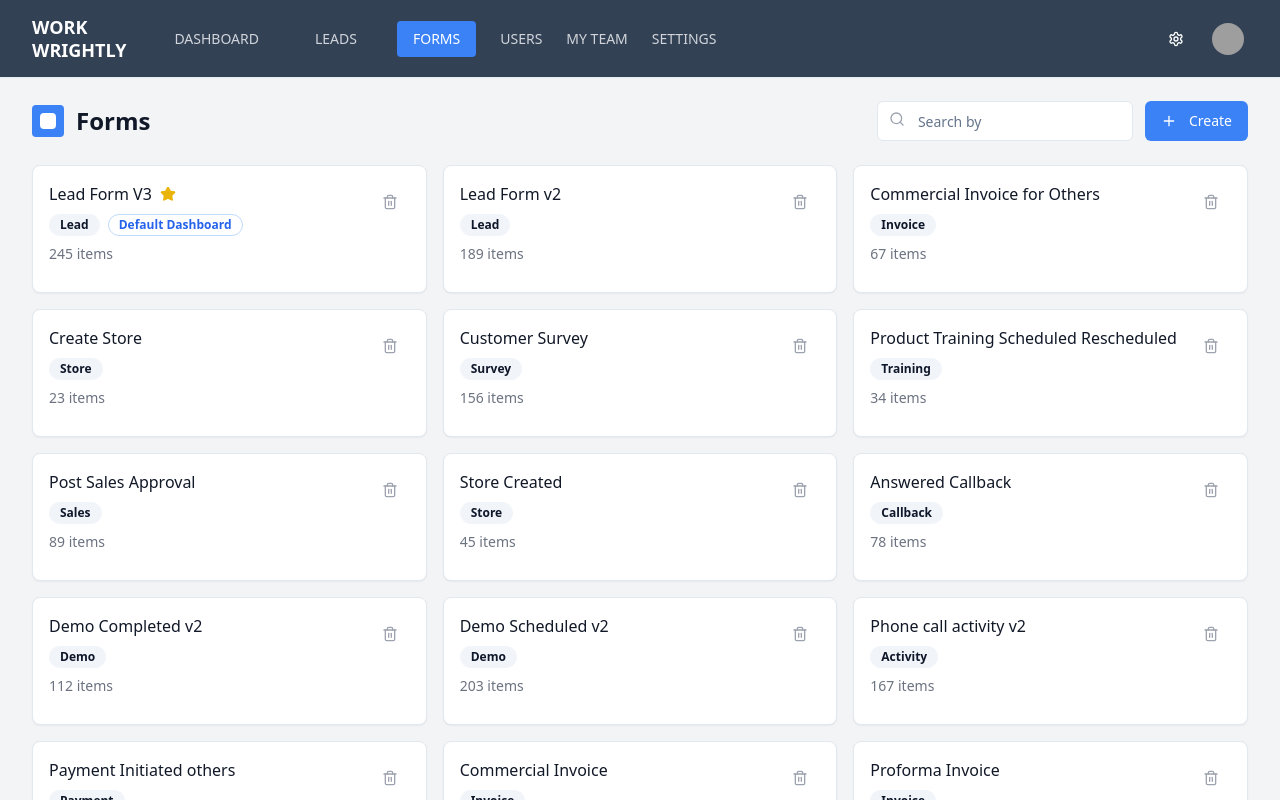
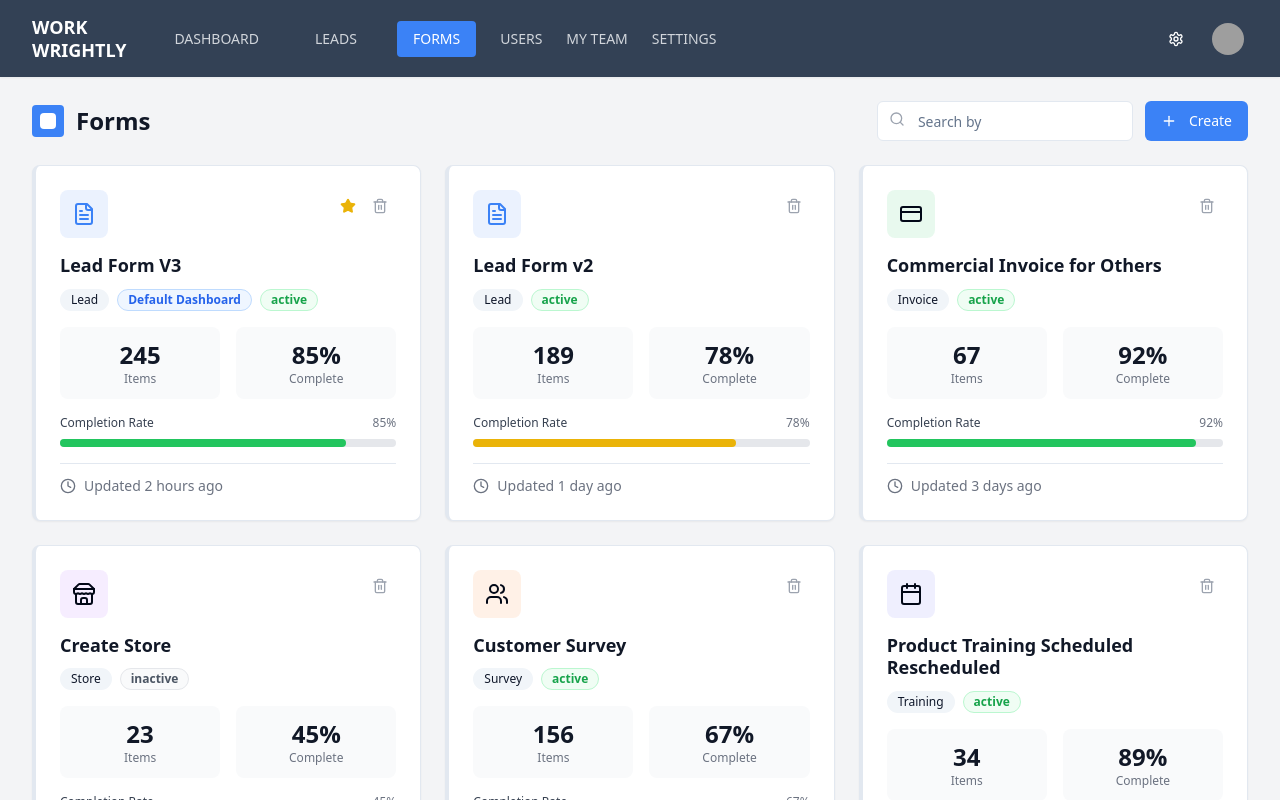
Before and after one commit to krishnan-naranapatty/Work-Wrightly-New-UX, a React (Vite) app: page /forms in a window 1280 px wide. Shown: the top 800 px of the page. Built offline with nearby package versions, Linux system fonts and the light colour scheme; grey boxes are pictures that could not be loaded.

Commit message:
Enhance form card details
Added more descriptive details to the form cards on the Forms page, including the form type, a visual indicator for the default form, and a count of items within each form.

```diff
--- a/src/pages/Forms.tsx
+++ b/src/pages/Forms.tsx
@@ -1,6 +1,6 @@
 
 import { useState } from "react";
-import { Search, Plus, Trash2, Star } from "lucide-react";
+import { Search, Plus, Trash2, Star, Clock, Users, TrendingUp, FileText, Phone, Store, CreditCard, Mail, Calendar, Activity, User, AlertCircle } from "lucide-react";
 import Header from "@/components/Header";
 import { Button } from "@/components/ui/button";
 import { Input } from "@/components/ui/input";
@@ -12,37 +12,79 @@ const Forms = () => {
   const [searchTerm, setSearchTerm] = useState("");
   const navigate = useNavigate();
 
+  const getTypeIcon = (type: string) => {
+    const iconMap: { [key: string]: any } = {
+      lead: FileText,
+      invoice: CreditCard,
+      store: Store,
+      survey: Users,
+      training: Calendar,
+      sales: TrendingUp,
+      callback: Phone,
+      demo: Users,
+      activity: Activity,
+      payment: CreditCard,
+      status: AlertCircle,
+      campaign: Mail,
+      purchase: Store,
+      website: Activity,
+      catalogue: FileText
+    };
+    return iconMap[type] || FileText;
+  };
+
+  const getTypeColor = (type: string) => {
+    const colorMap: { [key: string]: string } = {
+      lead: "bg-blue-500",
+      invoice: "bg-green-500",
+      store: "bg-purple-500",
+      survey: "bg-orange-500",
+      training: "bg-indigo-500",
+      sales: "bg-emerald-500",
+      callback: "bg-cyan-500",
+      demo: "bg-pink-500",
+      activity: "bg-amber-500",
+      payment: "bg-teal-500",
+      status: "bg-red-500",
+      campaign: "bg-violet-500",
+      purchase: "bg-lime-500",
+      website: "bg-sky-500",
+      catalogue: "bg-rose-500"
+    };
+    return colorMap[type] || "bg-gray-500";
+  };
+
   const forms = [
-    { id: 1, name: "Lead Form V3", type: "lead", itemCount: 245, isDefault: true },
-    { id: 2, name: "Lead Form v2", type: "lead", itemCount: 189, isDefault: false },
-    { id: 3, name: "Commercial Invoice for Others", type: "invoice", itemCount: 67, isDefault: false },
-    { id: 4, name: "Create Store", type: "store", itemCount: 23, isDefault: false },
-    { id: 5, name: "Customer Survey", type: "survey", itemCount: 156, isDefault: false },
-    { id: 6, name: "Product Training Scheduled Rescheduled", type: "training", itemCount: 34, isDefault: false },
-    { id: 7, name: "Post Sales Approval", type: "sales", itemCount: 89, isDefault: false },
-    { id: 8, name: "Store Created", type: "store", itemCount: 45, isDefault: false },
-    { id: 9, name: "Answered Callback", type: "callback", itemCount: 78, isDefault: false },
-    { id: 10, name: "Demo Completed v2", type: "demo", itemCount: 112, isDefault: false },
-    { id: 11, name: "Demo Scheduled v2", type: "demo", itemCount: 203, isDefault: false },
-    { id: 12, name: "Phone call activity v2", type: "activity", itemCount: 167, isDefault: false },
-    { id: 13, name: "Payment Initiated others", type: "payment", itemCount: 56, isDefault: false },
-    { id: 14, name: "Commercial Invoice", type: "invoice", itemCount: 134, isDefault: false },
-    { id: 15, name: "Proforma Invoice", type: "invoice", itemCount: 89, isDefault: false },
-    { id: 16, name: "Not Interested", type: "status", itemCount: 298, isDefault: false },
-    { id: 17, name: "Callback Requested", type: "callback", itemCount: 145, isDefault: false },
-    { id: 18, name: "Lead Form", type: "lead", itemCount: 423, isDefault: false },
-    { id: 19, name: "Junk", type: "status", itemCount: 67, isDefault: false },
-    { id: 20, name: "Whatsapp Campaign", type: "campaign", itemCount: 234, isDefault: false },
-    { id: 21, name: "Junk or Invalid lead", type: "status", itemCount: 89, isDefault: false },
-    { id: 22, name: "Sales activity form", type: "sales", itemCount: 178, isDefault: false },
-    { id: 23, name: "Purchase follow up", type: "purchase", itemCount: 123, isDefault: false },
-    { id: 24, name: "Payment awaited", type: "payment", itemCount: 234, isDefault: false },
-    { id: 25, name: "Demo completed", type: "demo", itemCount: 156, isDefault: false },
-    { id: 26, name: "Demo scheduled", type: "demo", itemCount: 267, isDefault: false },
-    { id: 27, name: "Website completed", type: "website", itemCount: 45, isDefault: false },
-    { id: 28, name: "Free trial website designing", type: "website", itemCount: 78, isDefault: false },
-    { id: 29, name: "Catalogue received", type: "catalogue", itemCount: 123, isDefault: false },
-    { id: 30, name: "Phone call activity", type: "activity", itemCount: 189, isDefault: false }
+    { id: 1, name: "Lead Form V3", type: "lead", itemCount: 245, isDefault: true, lastUpdated: "2 hours ago", status: "active", completionRate: 85 },
+    { id: 2, name: "Lead Form v2", type: "lead", itemCount: 189, isDefault: false, lastUpdated: "1 day ago", status: "active", completionRate: 78 },
+    { id: 3, name: "Commercial Invoice for Others", type: "invoice", itemCount: 67, isDefault: false, lastUpdated: "3 days ago", status: "active", completionRate: 92 },
+    { id: 4, name: "Create Store", type: "store", itemCount: 23, isDefault: false, lastUpdated: "5 days ago", status: "inactive", completionRate: 45 },
+    { id: 5, name: "Customer Survey", type: "survey", itemCount: 156, isDefault: false, lastUpdated: "1 hour ago", status: "active", completionRate: 67 },
+    { id: 6, name: "Product Training Scheduled Rescheduled", type: "training", itemCount: 34, isDefault: false, lastUpdated: "4 hours ago", status: "active", completionRate: 89 },
+    { id: 7, name: "Post Sales Approval", type: "sales", itemCount: 89, isDefault: false, lastUpdated: "6 hours ago", status: "active", completionRate: 73 },
+    { id: 8, name: "Store Created", type: "store", itemCount: 45, isDefault: false, lastUpdated: "2 days ago", status: "active", completionRate: 81 },
+    { id: 9, name: "Answered Callback", type: "callback", itemCount: 78, isDefault: false, lastUpdated: "8 hours ago", status: "active", completionRate: 95 },
+    { id: 10, name: "Demo Completed v2", type: "demo", itemCount: 112, isDefault: false, lastUpdated: "1 day ago", status: "active", completionRate: 88 },
+    { id: 11, name: "Demo Scheduled v2", type: "demo", itemCount: 203, isDefault: false, lastUpdated: "3 hours ago", status: "active", completionRate: 76 },
+    { id: 12, name: "Phone call activity v2", type: "activity", itemCount: 167, isDefault: false, lastUpdated: "5 hours ago", status: "active", completionRate: 82 },
+    { id: 13, name: "Payment Initiated others", type: "payment", itemCount: 56, isDefault: false, lastUpdated: "1 week ago", status: "inactive", completionRate: 58 },
+    { id: 14, name: "Commercial Invoice", type: "invoice", itemCount: 134, isDefault: false, lastUpdated: "2 days ago", status: "active", completionRate: 90 },
+    { id: 15, name: "Proforma Invoice", type: "invoice", itemCount: 89, isDefault: false, lastUpdated: "4 days ago", status: "active", completionRate: 87 },
+    { id: 16, name: "Not Interested", type: "status", itemCount: 298, isDefault: false, lastUpdated: "1 hour ago", status: "active", completionRate: 65 },
+    { id: 17, name: "Callback Requested", type: "callback", itemCount: 145, isDefault: false, lastUpdated: "6 hours ago", status: "active", completionRate: 79 },
+    { id: 18, name: "Lead Form", type: "lead", itemCount: 423, isDefault: false, lastUpdated: "2 hours ago", status: "active", completionRate: 83 },
+    { id: 19, name: "Junk", type: "status", itemCount: 67, isDefault: false, lastUpdated: "1 day ago", status: "inactive", completionRate: 12 },
+    { id: 20, name: "Whatsapp Campaign", type: "campaign", itemCount: 234, isDefault: false, lastUpdated: "3 hours ago", status: "active", completionRate: 71 },
+    { id: 21, name: "Junk or Invalid lead", type: "status", itemCount: 89, isDefault: false, lastUpdated: "2 days ago", status: "inactive", completionRate: 8 },
+    { id: 22, name: "Sales activity form", type: "sales", itemCount: 178, isDefault: false, lastUpdated: "4 hours ago", status: "active", completionRate: 86 },
+    { id: 23, name: "Purchase follow up", type: "purchase", itemCount: 123, isDefault: false, lastUpdated: "1 day ago", status: "active", completionRate: 74 },
+    { id: 24, name: "Payment awaited", type: "payment", itemCount: 234, isDefault: false, lastUpdated: "5 hours ago", status: "active", completionRate: 69 },
+    { id: 25, name: "Demo completed", type: "demo", itemCount: 156, isDefault: false, lastUpdated: "7 hours ago", status: "active", completionRate: 91 },
+    { id: 26, name: "Demo scheduled", type: "demo", itemCount: 267, isDefault: false, lastUpdated: "2 hours ago", status: "active", completionRate: 77 },
+    { id: 27, name: "Website completed", type: "website", itemCount: 45, isDefault: false, lastUpdated: "3 days ago", status: "active", completionRate: 94 },
+    { id: 28, name: "Free trial website designing", type: "website", itemCount: 78, isDefault: false, lastUpdated: "1 day ago", status: "active", completionRate: 68 },
+    { id: 29, name: "Catalogue received", type: "catalogue", itemCount: 123, isDefault: false, lastUpdated: "4 days ago", status: "active", completionRate: 80 },
+    { id: 30, name: "Phone call activity", type: "activity", itemCount: 189, isDefault: false, lastUpdated: "6 hours ago", status: "active", completionRate: 75 }
   ];
 
   const filteredForms = forms.filter(form =>
@@ -88,49 +130,106 @@ const Forms = () => {
         </div>
 
         {/* Forms Grid */}
-        <div className="grid grid-cols-1 md:grid-cols-2 lg:grid-cols-3 gap-4">
-          {filteredForms.map((form) => (
+        <div className="grid grid-cols-1 md:grid-cols-2 lg:grid-cols-3 gap-6">
+          {filteredForms.map((form) => {
+            const IconComponent = getTypeIcon(form.type);
+            const typeColor = getTypeColor(form.type);
+
+            return (
               <Card
                 key={form.id}
-              className="hover:shadow-md transition-shadow cursor-pointer bg-white"
+                className="hover:shadow-lg transition-all duration-200 cursor-pointer bg-white border-l-4 hover:scale-[1.02]"
+                style={{ borderLeftColor: typeColor.replace('bg-', '#') }}
                 onClick={handleCardClick}
               >
-              <CardContent className="p-4">
-                <div className="flex items-start justify-between mb-3">
-                  <div className="flex-1">
-                    <div className="flex items-center gap-2 mb-2">
-                      <h3 className="font-medium text-gray-900">{form.name}</h3>
+                <CardContent className="p-6">
+                  {/* Header with Icon and Actions */}
+                  <div className="flex items-start justify-between mb-4">
+                    <div className={`p-3 rounded-lg ${typeColor} bg-opacity-10 mr-4`}>
+                      <IconComponent className={`h-6 w-6 ${typeColor.replace('bg-', 'text-')}`} />
+                    </div>
+
+                    <div className="flex items-center gap-2">
                       {form.isDefault && (
                         <Star className="h-4 w-4 text-yellow-500 fill-current" />
                       )}
-                    </div>
-                    <div className="flex items-center gap-2 mb-2">
-                      <Badge variant="secondary" className="text-xs capitalize">
-                        {form.type}
-                      </Badge>
-                      {form.isDefault && (
-                        <Badge variant="outline" className="text-xs text-blue-600 border-blue-200">
-                          Default Dashboard
-                        </Badge>
-                      )}
-                    </div>
-                    <div className="text-sm text-gray-500">
-                      {form.itemCount} items
-                    </div>
-                  </div>
-
                       <Button
                         variant="ghost"
                         size="icon"
-                    className="text-gray-400 hover:text-red-500 hover:bg-red-50 flex-shrink-0"
+                        className="text-gray-400 hover:text-red-500 hover:bg-red-50 h-8 w-8"
                         onClick={(e) => e.stopPropagation()}
                       >
                         <Trash2 className="h-4 w-4" />
                       </Button>
                     </div>
+                  </div>
+
+                  {/* Form Name */}
+                  <h3 className="font-semibold text-gray-900 mb-3 text-lg leading-tight">
+                    {form.name}
+                  </h3>
+
+                  {/* Badges */}
+                  <div className="flex items-center gap-2 mb-4 flex-wrap">
+                    <Badge variant="secondary" className="text-xs capitalize font-medium">
+                      {form.type}
+                    </Badge>
+                    {form.isDefault && (
+                      <Badge variant="outline" className="text-xs text-blue-600 border-blue-200 bg-blue-50">
+                        Default Dashboard
+                      </Badge>
+                    )}
+                    <Badge
+                      variant="outline"
+                      className={`text-xs ${
+                        form.status === 'active'
+                          ? 'text-green-600 border-green-200 bg-green-50'
+                          : 'text-gray-600 border-gray-200 bg-gray-50'
+                      }`}
+                    >
+                      {form.status}
+                    </Badge>
+                  </div>
+
+                  {/* Stats Row */}
+                  <div className="grid grid-cols-2 gap-4 mb-4">
+                    <div className="text-center p-3 bg-gray-50 rounded-lg">
+                      <div className="text-2xl font-bold text-gray-900">{form.itemCount}</div>
+                      <div className="text-xs text-gray-500 font-medium">Items</div>
+                    </div>
+                    <div className="text-center p-3 bg-gray-50 rounded-lg">
+                      <div className="text-2xl font-bold text-gray-900">{form.completionRate}%</div>
+                      <div className="text-xs text-gray-500 font-medium">Complete</div>
+                    </div>
+                  </div>
+
+                  {/* Progress Bar */}
+                  <div className="mb-4">
+                    <div className="flex justify-between items-center mb-2">
+                      <span className="text-xs font-medium text-gray-700">Completion Rate</span>
+                      <span className="text-xs text-gray-500">{form.completionRate}%</span>
+                    </div>
+                    <div className="w-full bg-gray-200 rounded-full h-2">
+                      <div
+                        className={`h-2 rounded-full transition-all duration-300 ${
+                          form.completionRate >= 80 ? 'bg-green-500' :
+                          form.completionRate >= 60 ? 'bg-yellow-500' :
+                          'bg-red-500'
+                        }`}
+                        style={{ width: `${form.completionRate}%` }}
+                      ></div>
+                    </div>
+                  </div>
+
+                  {/* Last Updated */}
+                  <div className="flex items-center text-sm text-gray-500 border-t pt-3">
+                    <Clock className="h-4 w-4 mr-2" />
+                    <span>Updated {form.lastUpdated}</span>
+                  </div>
                 </CardContent>
               </Card>
-          ))}
+            );
+          })}
         </div>
 
         {/* Empty State */}
```
Lines whose indentation alone changed are shown as unchanged.
